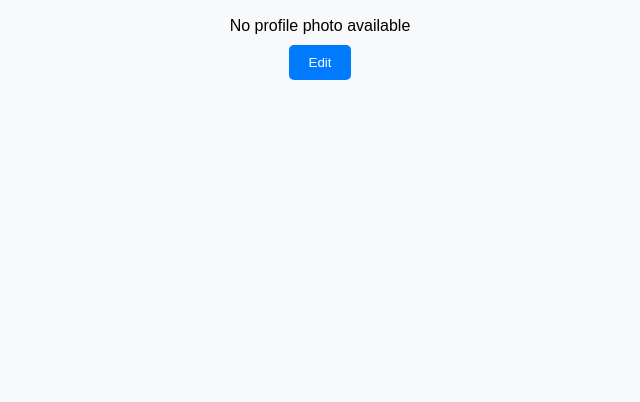
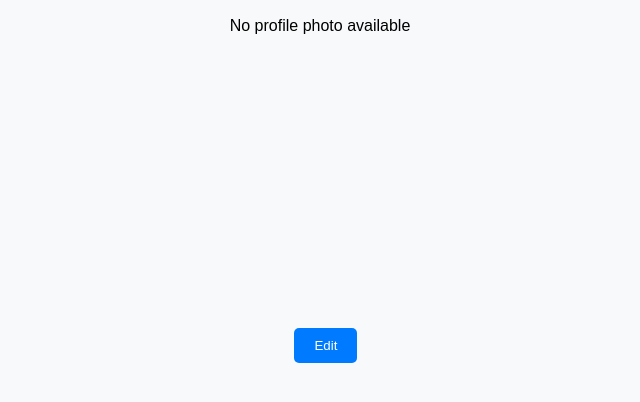
Before and after one commit to elifdonmez/SWE-573-Community-Specific-Info_Man-Sys, a Django app: template mysite/communityinfo/templates/profile.html in a window 1280 px wide. Shown: the part 157-559 px from the top of the page, without its empty margins (320-960 px from the left). Run offline with Django 4.2, Linux system fonts and the light colour scheme; the template is opened without the code that fills it, so the values that code supplies are empty.

Commit message:
UI issues: Layout problems are fixed

```diff
--- a/mysite/communityinfo/templates/profile.html
+++ b/mysite/communityinfo/templates/profile.html
@@ -31,6 +31,10 @@
             border-radius: 5px;
             cursor: pointer;
             transition: background-color 0.3s ease;
+            position: absolute;
+            bottom: 35%;
+            right: auto;
+            left: 48%;
         }
         button:hover {
             background-color: #0056b3;
```
Also changed, not shown: mysite/communityinfo/templates/home.html (+4 -3 lines), mysite/communityinfo/views.py (+3 -5 lines), mysite/media/profile_photos/earthquake_sdQshtt.png (added), 1 other file.
